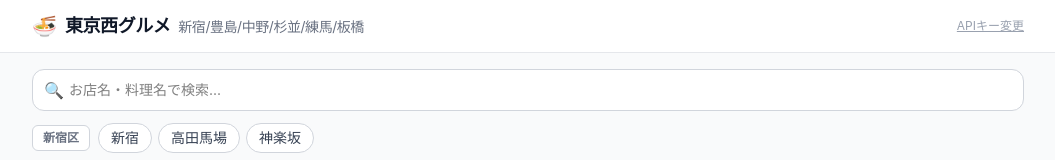
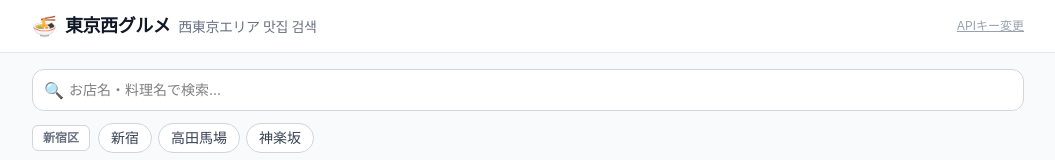
Before and after one commit to choi9710/tokyo-west-gurume, a React (Vite) app: page / in a window 1280 px wide. Shown: the top 160 px of the page, without its empty margins (112-1167 px from the left). Built offline with nearby package versions, Linux system fonts and the light colour scheme; no server answers.

Commit message:
feat: update subtitle to 西東京エリア 맛집 검색

```diff
--- a/index.html
+++ b/index.html
@@ -4,7 +4,7 @@
     <meta charset="UTF-8" />
     <link rel="icon" type="image/svg+xml" href="/favicon.svg" />
     <meta name="viewport" content="width=device-width, initial-scale=1.0" />
-    <title>東京西グルメ - 新宿/豊島/中野/杉並/練馬/板橋</title>
+    <title>東京西グルメ - 西東京エリア 맛집 검색</title>
     <meta name="description" content="新宿・池袋・中野・高円寺・荻窪・練馬・板橋エリアのグルメ情報を検索" />
   </head>
   <body>
--- a/src/components/ApiKeySetup.tsx
+++ b/src/components/ApiKeySetup.tsx
@@ -57,7 +57,7 @@ export function ApiKeySetup({ onSave }: Props) {
           <span className="text-3xl">🍜</span>
           <h1 className="text-xl font-bold text-gray-900">東京西グルメ</h1>
         </div>
-        <p className="text-sm text-gray-500 mb-6">新宿/豊島/中野/杉並/練馬/板橋</p>
+        <p className="text-sm text-gray-500 mb-6">西東京エリア 맛집 검색</p>
 
         <h2 className="text-base font-semibold text-gray-800 mb-1">
           Google Maps APIキーを入力
--- a/src/components/layout/Header.tsx
+++ b/src/components/layout/Header.tsx
@@ -9,7 +9,7 @@ export function Header({ onResetApiKey }: Props) {
         <span className="text-xl">🍜</span>
         <h1 className="text-lg font-bold text-gray-900 tracking-tight">
           東京西グルメ
-          <span className="ml-2 text-sm font-normal text-gray-500">新宿/豊島/中野/杉並/練馬/板橋</span>
+          <span className="ml-2 text-sm font-normal text-gray-500">西東京エリア 맛집 검색</span>
         </h1>
         {onResetApiKey && (
           <button
```
